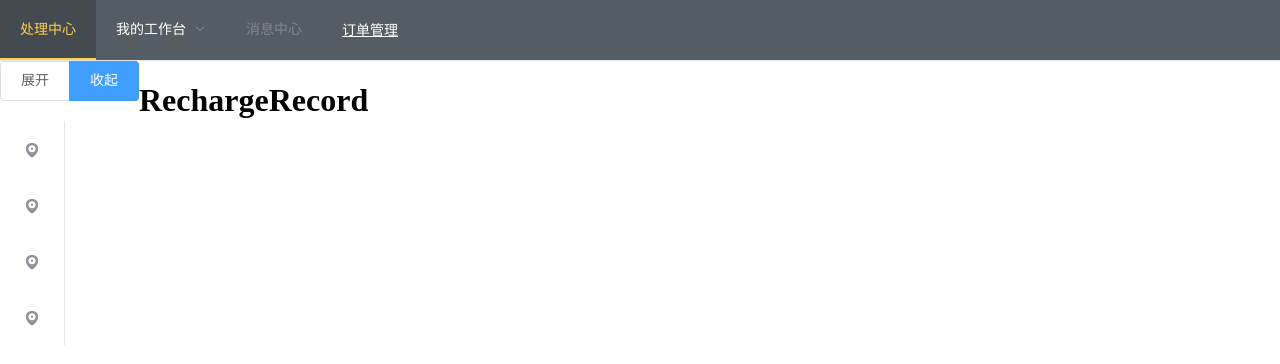
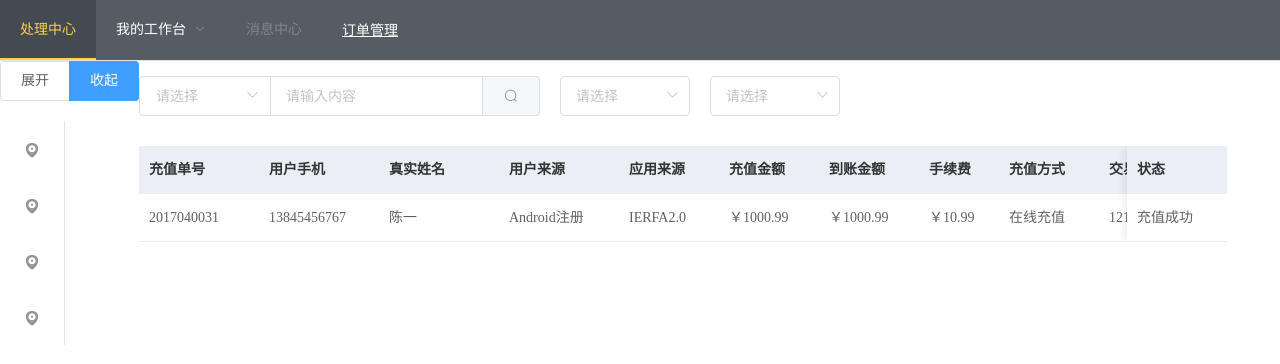
Before and after one commit to PhoebeJH/p2p, a Vue app: page /#/RechargeRecord in a window 1280 px wide. Shown: the top 364 px of the page. Built offline with nearby package versions, Linux system fonts and the light colour scheme.

Commit message:
houliping

```diff
--- a/src/components/RecordMa/RechargeRecord.vue
+++ b/src/components/RecordMa/RechargeRecord.vue
@@ -1,16 +1,54 @@
 <template>
-  <h1>RechargeRecord</h1>
+  <div id="app">
+    <div id="nav">
+      <!-- 搜索框 -->
+      <Search/>
+      <!-- 选择充值方式 -->
+      <ReMode/>
+      <!-- 选择状态 -->
+      <Status/>
+    </div>
+
+    <!-- 表格 -->
+    <Atable/>
+  </div>
 </template>
 
 <script>
+import Search from "./Subassembly/Search.vue";
+import ReMode from "./Subassembly/ReMode";
+import Status from "./Subassembly/Status";
+import Atable from "./Subassembly/Atable";
 
-  export default {
-    name: 'RechargeRecord',
-    components:{
+export default {
+  name: "RechargeRecord",
+  components: {
+    Search,
+    ReMode,
+    Status,
+    Atable
+  },
+  methods: {
+    handleClick(row) {
+      console.log(row);
+    }
+  },
 
-    }
+  data() {
+    return {};
   }
+};
 </script>
 
-<style>
+<style scoped>
+#app {
+  margin: 0;
+  padding: 0;
+  width: 85%;
+}
+#nav {
+  /* width: 100%; */
+  /* border: 1px solid green; */
+}
+
 </style>
--- /dev/null
+++ b/src/components/RecordMa/Subassembly/Atable.vue
@@ -0,0 +1,80 @@
+<template>
+  <div class="wrapper">
+    <div class="wrapper-content">
+      <!-- <div class="title"><h2>招标管理</h2></div> -->
+      <el-table
+        :data="tableData"
+        stripe
+        :header-cell-style="{color:'#333',backgroundColor:'#EBEEF5'}"
+        style="width: 100%"
+      >
+        <el-table-column fixed prop="reId" label="充值单号" width="120"></el-table-column>
+        <el-table-column prop="userPhone" label="用户手机" width="120"></el-table-column>
+        <el-table-column prop="userName" label="真实姓名" width="120"></el-table-column>
+        <el-table-column prop="userSource" label="用户来源" width="120"></el-table-column>
+        <el-table-column prop="appSource" label="应用来源" width="100"></el-table-column>
+        <el-table-column prop="reAmount" label="充值金额" width="100"></el-table-column>
+        <el-table-column prop="arrivalAmount" label="到账金额" width="100"></el-table-column>
+        <el-table-column prop="reHandlingFee" label="手续费" width="80"></el-table-column>
+        <el-table-column prop="reMode" label="充值方式" width="100"></el-table-column>
+        <el-table-column prop="tradingFlowNum" label="交易流水号" width="150"></el-table-column>
+        <el-table-column prop="orderTime" label="订单时间" width="160"></el-table-column>
+        <el-table-column prop="arrivalTime" label="到账时间" width="160"></el-table-column>
+        <el-table-column fixed="right" prop="status" label="状态" width="100"></el-table-column>
+      </el-table>
+      <!--分页-->
+      <!--<Pagination></Pagination>-->
+    </div>
+  </div>
+</template>
+
+<script>
+// import Pagination from './Pagination/Pagination';
+
+export default {
+  name: "Atable",
+  components: {
+    // Pagination
+  },
+  methods: {
+    handleClick(row) {
+      console.log(row);
+    }
+  },
+
+  data() {
+    return {
+      tableData: [
+        {
+          reId: "2017040031",
+          userPhone: "13845456767",
+          userName: "陈一",
+          userSource: "Android注册",
+          appSource: "IERFA2.0",
+          reAmount: "￥1000.99",
+          reHandlingFee: "￥10.99",
+          arrivalAmount: "￥1000.99",
+          reMode: "在线充值",
+          tradingFlowNum: "1213213132132",
+          orderTime: "2015-02-10 10:08:34",
+          arrivalTime: "2015-02-10 11:08:34",
+          status: "充值成功"
+        }
+      ]
+    };
+  }
+};
+</script>
+
+<style scoped>
+.wrapper {
+  /* width: 80%; */
+  padding-top: 30px;
+  /* border: 1px solid red; */
+  /* margin: 0 auto; */
+}
+.wrapper-content {
+  /* width: 100%; */
+  /* margin: 0 auto; */
+}
+</style>
--- /dev/null
+++ b/src/components/RecordMa/Subassembly/ReMode.vue
@@ -0,0 +1,40 @@
+<template>
+    <div style="margin-top: 15px; margin-left: 20px;display: inline-block;">
+        <!-- 充值方式 -->
+        <el-select v-model="modeSel" placeholder="请选择" class="selectWidth">
+            <el-option
+                v-for="item in modeOpt"
+                :key="item.value"
+                :label="item.label"
+                :value="item.value"
+            ></el-option>
+        </el-select>
+    </div>
+</template>
+
+<script>
+export default {
+  name:"ReMode",
+  data () {
+    return {
+      modeSel: "",
+      modeOpt: [
+        { value: 1, label: "全部" },
+        { value: 2, label: "支付宝" },
+        { value: 3, label: "微信" },
+        { value: 4, label: "在线充值" },
+        { value: 5, label: "银行转账" },
+      ],
+    }
+  }
+};
+</script>
+
+<style>
+.el-select .el-input {
+  width: 130px;
+}
+.input-with-select .el-input-group__prepend {
+  background-color: #fff;
+}
+</style>
--- /dev/null
+++ b/src/components/RecordMa/Subassembly/Search.vue
@@ -0,0 +1,43 @@
+<template>
+  <div style="margin-top: 15px;display: inline-block;">
+    <!-- 搜索选项 -->
+    <el-input placeholder="请输入内容" v-model="input5" class="input-with-select" >
+      <el-select v-model="searchSel" slot="prepend" placeholder="请选择">
+        <el-option
+          v-for="item in searchOpt"
+          :key="item.value"
+          :label="item.label"
+          :value="item.value"
+        ></el-option>
+      </el-select>
+      <el-button slot="append" icon="el-icon-search"></el-button>
+    </el-input>
+  </div>
+</template>
+
+<script>
+export default {
+  name: "Search",
+  data() {
+    return {
+      input5: "",
+      searchSel: "",
+      searchOpt: [
+        { value: 1, label: "充值单号" },
+        { value: 2, label: "用户手机" }
+      ]
+    };
+  }
+};
+</script>
+
+<style scope>
+.el-select .el-input {
+  width: 130px;
+}
+.input-with-select .el-input-group__prepend {
+  background-color: #fff;
+}
+
+
+</style>
--- /dev/null
+++ b/src/components/RecordMa/Subassembly/Status.vue
@@ -0,0 +1,42 @@
+<template>
+
+    <div style="margin-top: 15px; margin-left: 20px;display: inline-block;">
+        <!-- 状态 -->
+        <el-select v-model="statusSel" placeholder="请选择" class="selectWidth">
+            <el-option
+                v-for="item in statusOpt"
+                :key="item.value"
+                :label="item.label"
+                :value="item.value"
+            ></el-option>
+        </el-select>
+    </div>
+
+</template>
+
+<script>
+export default {
+    name: "Status",
+    data () {
+      return {
+        statusSel: "",
+        statusOpt: [
+          { value: 1, label: "全部状态" },
+          { value: 2, label: "充值成功" },
+          { value: 3, label: "充值失败" },
+          { value: 4, label: "充值处理中" },
+          { value: 5, label: "银行转账" },
+        ],
+      }
+    }
+};
+</script>
+
+<style>
+.el-select .el-input {
+  /* width: 130px; */
+}
+.input-with-select .el-input-group__prepend {
+  background-color: #fff;
+}
+</style>
```
Also changed, not shown: 1 other file (tests, documents, lock files or other folders).
